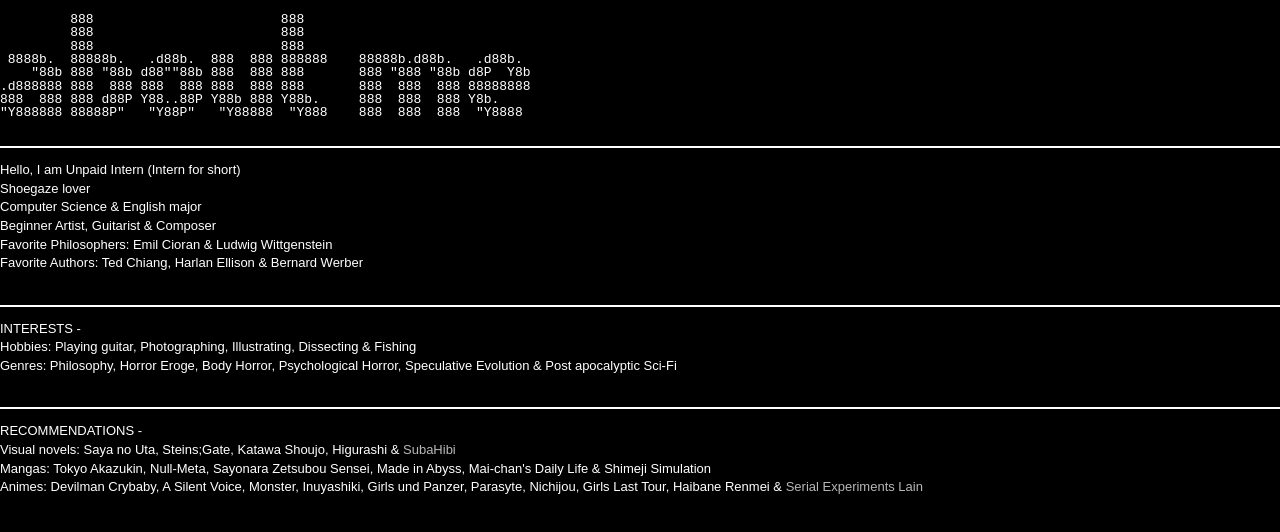
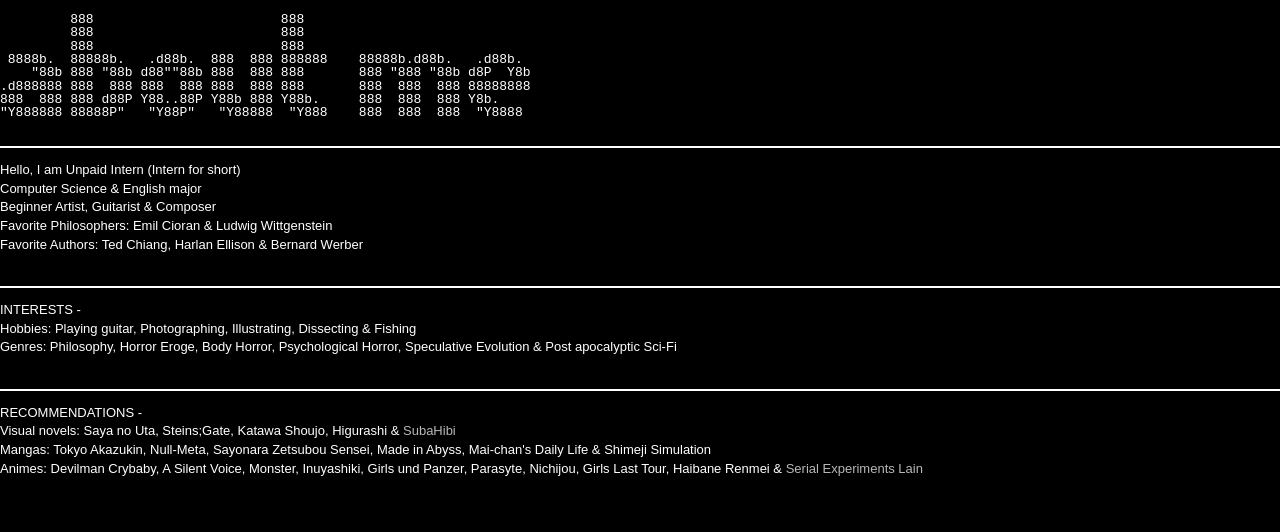
Before and after one commit to interncel/interncel.github.io, a plain HTML site: page about-me/index.html in a window 1280 px wide. Drawn offline with Linux system fonts and the light colour scheme.

Commit message:
Update index.html

```diff
--- a/about-me/index.html
+++ b/about-me/index.html
@@ -20,7 +20,6 @@
     <hr>
     <pre>
 Hello, I am Unpaid Intern (Intern for short)
-Shoegaze lover
 Computer Science & English major
 Beginner Artist, Guitarist & Composer
 Favorite Philosophers: Emil Cioran & Ludwig Wittgenstein
```
